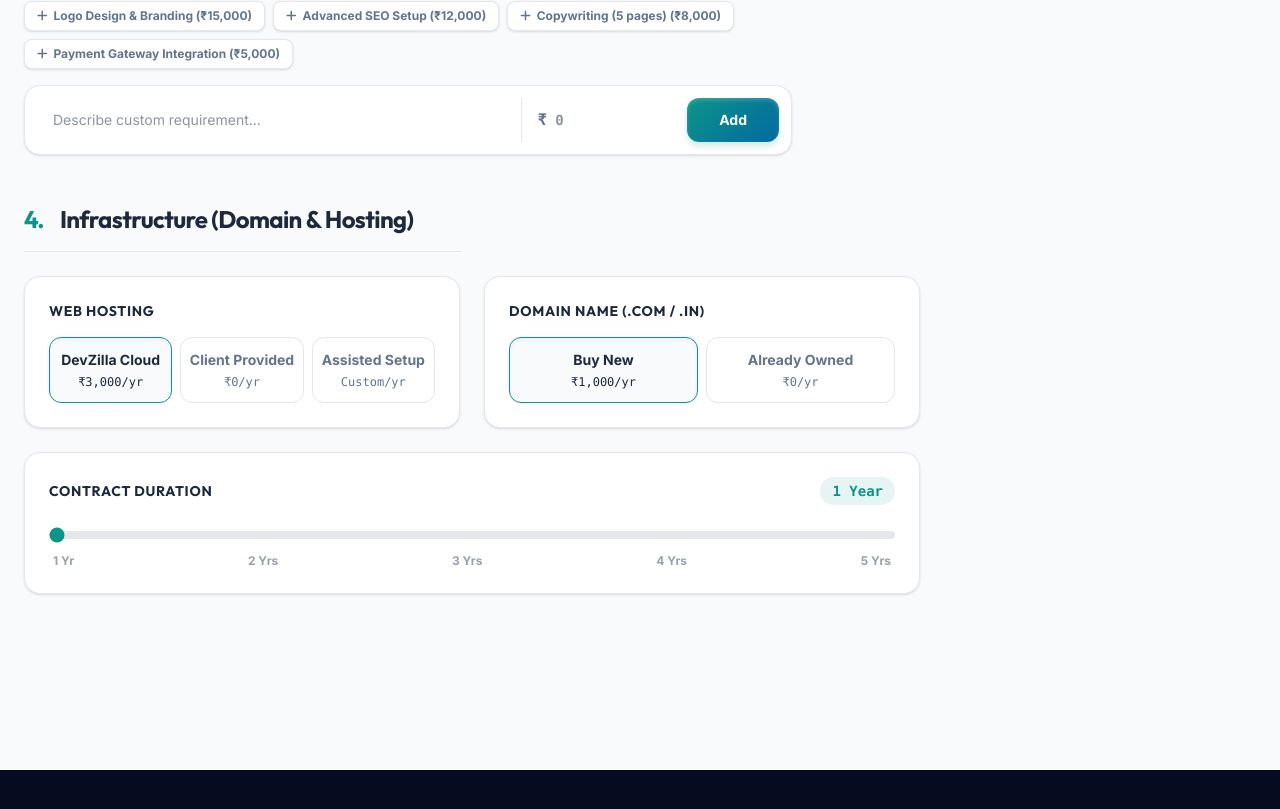
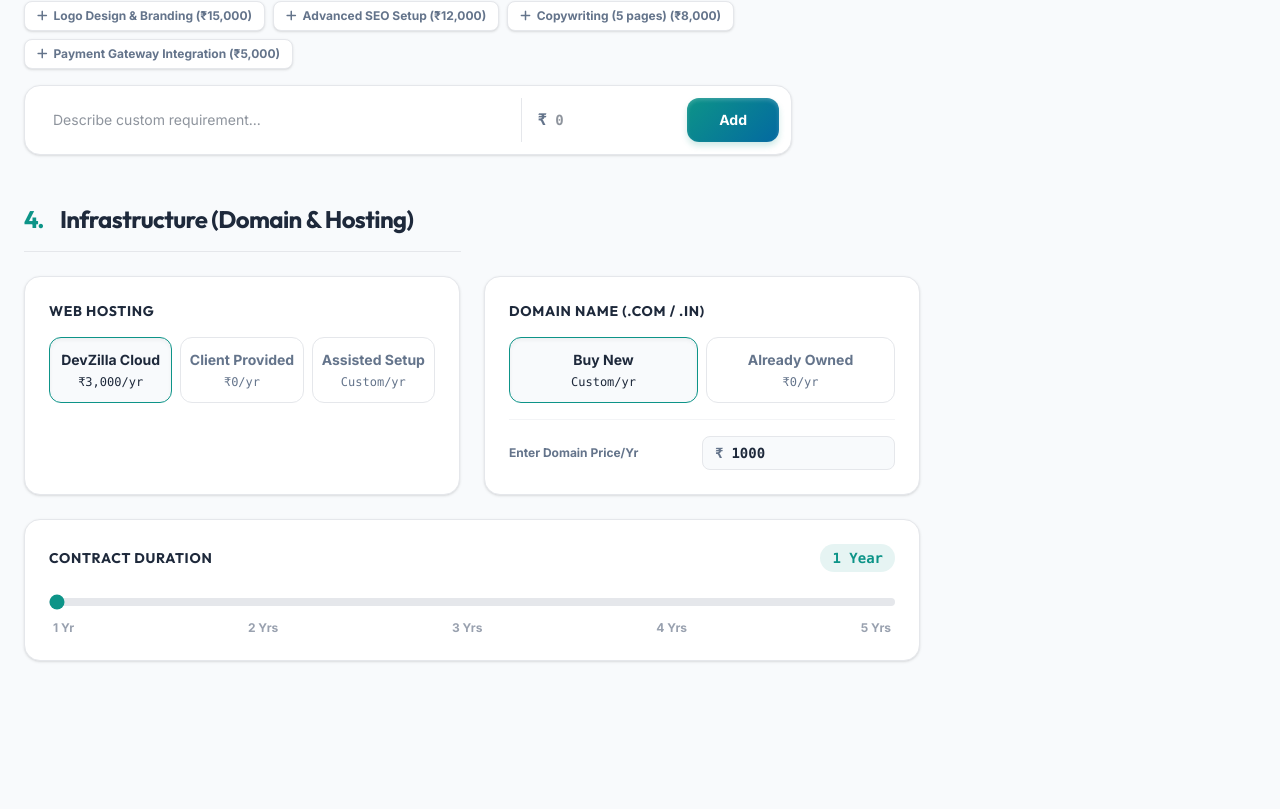
Before and after one commit to yashharfode/devzilla, a Next.js app: page /consultation/demo-client-1 in a window 1280 px wide. Shown: the part 2292-3101 px from the top of the page. Before the commit the page ends 3062 px from the top, so only its background shows below. Built offline with nearby package versions, Linux system fonts and the light colour scheme.

Commit message:
feat: add domain price input and enhance pdf proposal with detailed core features

```diff
--- a/src/components/os/FrontStage/ConsultationFooter.tsx
+++ b/src/components/os/FrontStage/ConsultationFooter.tsx
@@ -73,6 +73,21 @@ export default function ConsultationFooter() {
     const basePkg = BasePackages[currentClient.publicView.basePackage];
     tableBody.push([{ content: `Base Package: ${basePkg.name}`, styles: { fontStyle: 'bold' } }, `INR ${basePkg.price.toLocaleString('en-IN')}`]);
 
+    // Included Features
+    basePkg.features.forEach(feat => {
+      if (!currentClient.publicView.uncheckedSubFeatures.includes(feat.id)) {
+        tableBody.push([`  ✓ ${feat.name}`, { content: 'Included', styles: { textColor: [100, 116, 139] } }]);
+      }
+    });
+
+    // Free Services
+    if (basePkg.freeServices && basePkg.freeServices.length > 0) {
+      basePkg.freeServices.forEach(free => {
+        tableBody.push([`  🎁 Free Bonus: ${free}`, { content: 'Included', styles: { textColor: [13, 148, 136], fontStyle: 'bold' } }]);
+      });
+    }
+
+    // Removed Features
     currentClient.publicView.uncheckedSubFeatures.forEach(subId => {
       const feat = basePkg.features.find(f => f.id === subId);
       if (feat) {
--- a/src/components/os/FrontStage/LiveQuotingEngine.tsx
+++ b/src/components/os/FrontStage/LiveQuotingEngine.tsx
@@ -336,7 +336,7 @@ export default function LiveQuotingEngine({ clientId }: { clientId: string }) {
                 }`}
               >
                 Buy New<br/>
-                <span className="text-xs font-mono font-normal mt-1 block">₹1,000/yr</span>
+                <span className="text-xs font-mono font-normal mt-1 block">Custom/yr</span>
               </button>
               <button
                 onClick={() => updateInfrastructure({ domainStatus: 'owned' })}
@@ -350,6 +350,22 @@ export default function LiveQuotingEngine({ clientId }: { clientId: string }) {
                 <span className="text-xs font-mono font-normal mt-1 block">₹0/yr</span>
               </button>
             </div>
+
+            {publicView.infrastructure.domainStatus === 'new' && (
+              <div className="mt-4 pt-4 border-t border-gray-100 flex items-center justify-between gap-4">
+                <span className="text-xs font-bold text-[#64748b]">Enter Domain Price/Yr</span>
+                <div className="flex items-center gap-2 bg-[#f8fafc] border border-gray-200 rounded-lg px-3 py-1.5 w-1/2">
+                  <span className="text-[#64748b] font-mono font-bold text-sm">₹</span>
+                  <input
+                    type="number"
+                    value={publicView.infrastructure.domainYearlyCost || ''}
+                    onChange={(e) => updateInfrastructure({ domainYearlyCost: Number(e.target.value) })}
+                    className="bg-transparent border-none w-full focus:outline-none text-sm font-mono font-bold text-[#1e293b]"
+                    placeholder="e.g. 1000"
+                  />
+                </div>
+              </div>
+            )}
           </div>
 
           {/* Duration Slider */}
```
